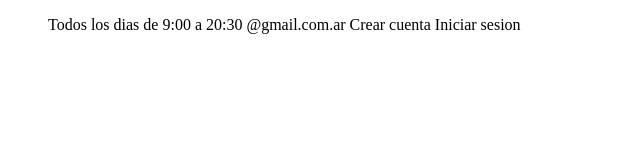
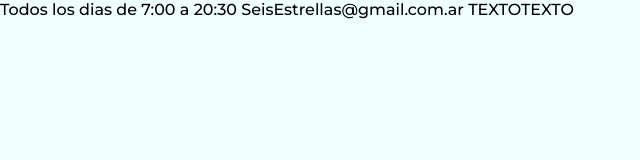
Before and after one commit to hectorjn29/hector.clase.repo, a plain HTML site: page index.html in a window 1280 px wide. Shown: the whole page, without its empty margins (0-640 px from the left). Drawn offline with Linux system fonts and the light colour scheme.

Commit message:
modificando archivos y agregando carpeta de imagenes

```diff
--- a/fonts.css
+++ b/fonts.css
@@ -1 +1,4 @@
-agregando hoja fonts css
+@font-face {
+    font-family: MontHector;
+    src: url("/fonts/static/Montserrat-Medium.ttf") format("truetype");
+}
--- a/index.html
+++ b/index.html
@@ -12,13 +12,11 @@
     <header class="header">
         <div class="head-top">
             <ul>
-                <li1>Todos los dias de 9:00 a 20:30 </li1>
-                <li2>@gmail.com.ar</li2>
-                <li3>Crear cuenta Iniciar sesion</li3>
+                <li1>Todos los dias de 7:00 a 20:30 </li1>
+                <li2>SeisEstrellas@gmail.com.ar</li2>
+                <li3>TEXTOTEXTO</li3>
             </ul>
-
         </div>
-
         <nav>
 
         </nav>
@@ -35,9 +33,9 @@
 
 
 
-    <!-- pie de pagina -->
+    <!-- inicio de pie de pagina -->
     <footer class="footer">
-
+    <!-- cierre de pie de pagina -->
     </footer>
 </body>
 </html>
--- a/style.css
+++ b/style.css
@@ -1 +1,18 @@
-creando css base
+* {
+    margin: 0;
+    padding: 0;
+    box-sizing: border-box;
+    text-decoration: none;
+    list-style: none;
+    font-family: MontHector;
+
+}
+body {
+    background-color: azure;
+}
+/* utilizamos display flex para que el texto ocupe solo su propio espacio no el del contenedor
+block si queremos que ocupe todo
+para elementos sueltos display inline*/
+.head-top {
+    display: flex;
+}
```
